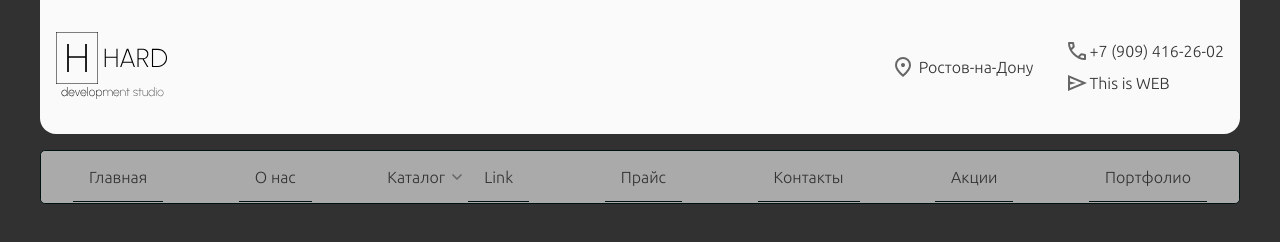
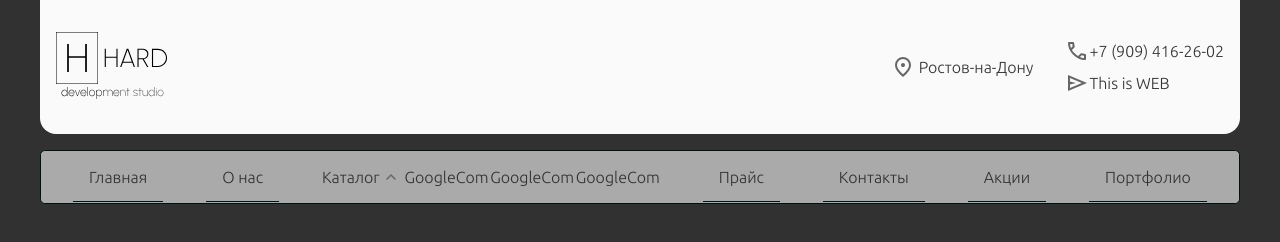
Before and after one commit to Ananacik0/JS, a plain HTML site: page index.html in a window 1280 px wide. Both pictures are taken after a click on the item "Каталог". Drawn offline with Linux system fonts and the light colour scheme.

Commit message:
new listener

```diff
--- a/index.html
+++ b/index.html
@@ -40,6 +40,8 @@
         <li class="navigation__list--item" id="item__category--list--noactive">
           Каталог
           <img class="category__arrow" src="image/arrow.svg" alt="arrow">
+          <ul class="open__menu">
+          </ul>
         </li>
         <li class="navigation__list--item">
           <a class="navigation__list--item--link" href="">Прайс</a>
--- a/main.js
+++ b/main.js
@@ -11,12 +11,36 @@
 
 // слушатели событий, добавление объекта документа в переменную, находить объект, удалять эти объекты, менять объекты дом дерева, всплытие и погружение, методы
 
+// всплытие - это процес, когда слушатель проходит по всем элементам которые являются родителями элемента на котором произошла прослушка
+// погружение - это процесс, который работает в обратном порядке
+
 const catalog = document.querySelector('#item__category--list--noactive');
+// let newElement = catalog.innerHTML;
+// newElement = ``;
 
-const dropCatalog = () => {
-  catalog.innerHTML += `
-  <a href="https://t.me/@ananacik0">Link</a>
-  `;
+const dropCatalog = (event) => {
+  if(event.target.id === 'item__category--list--noactive') {
+    event.target.id = 'item__category--list--active'
+    catalog.innerHTML += `
+    <li class="menu__item">
+      <a href="https://google.com">GoogleCom</a>
+    </li>
+    <li class="menu__item">
+      <a href="https://google.com">GoogleCom</a>
+    </li>
+    <li class="menu__item">
+      <a href="https://google.com">GoogleCom</a>
+    </li>
+    `;
+  } else {
+    event.target.id = 'item__category--list--noactive'
+    catalog.innerHTML = `
+        Каталог
+      <img class="category__arrow" src="image/arrow.svg" alt="arrow">
+      <ul class="open__menu">
+      </ul>
+    `;
+  };
 };
 
 
```
